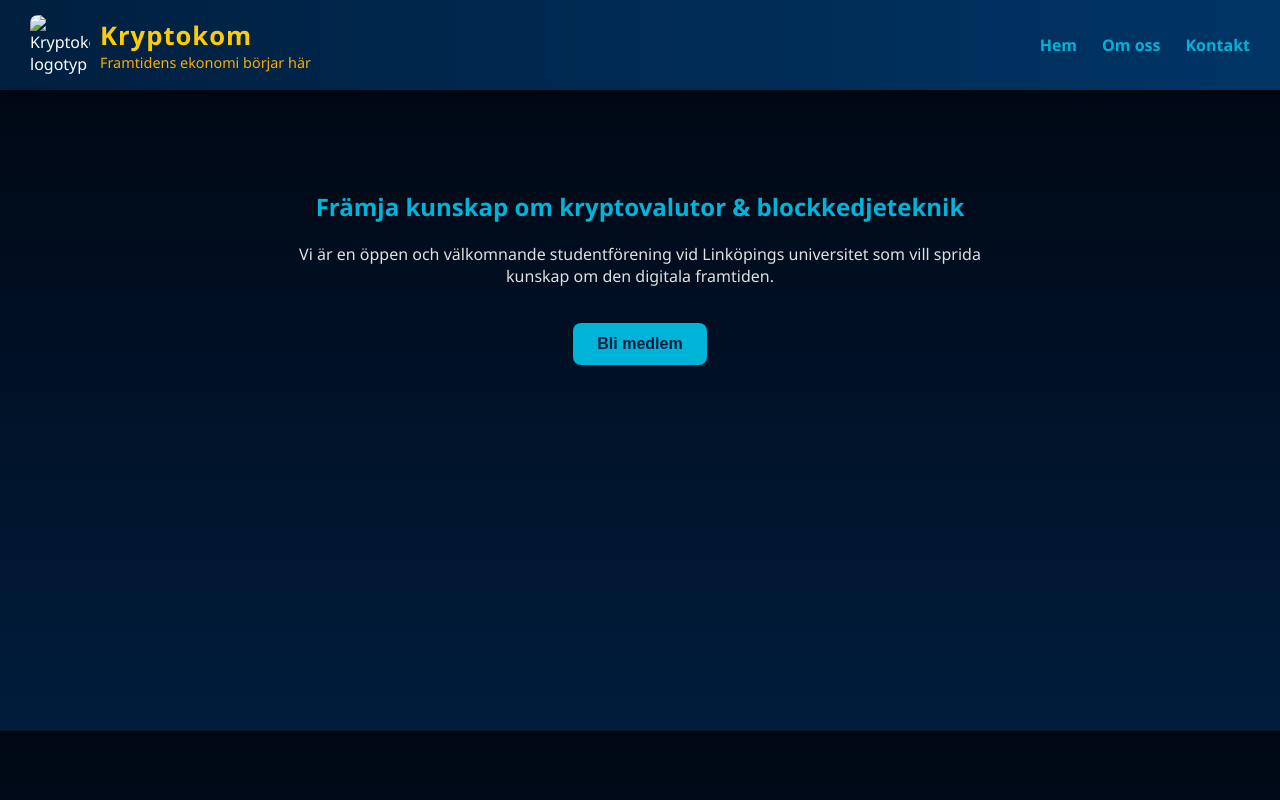
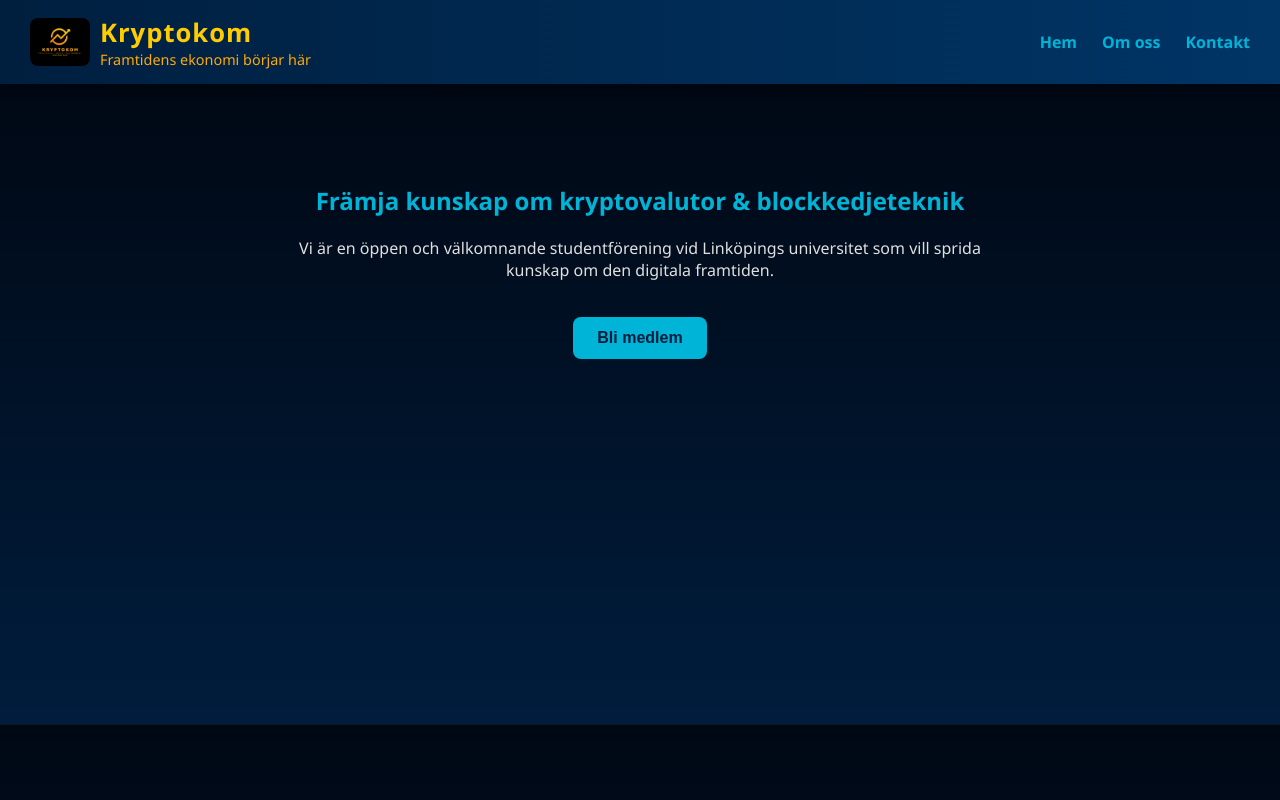
Before and after one commit to martindahlberg44-jpg/krypto-forening, a plain HTML site: page index.html in a window 1280 px wide. Shown: the top 800 px of the page. Drawn offline with Linux system fonts and the light colour scheme.

Commit message:
ändrat fil

```diff
--- a/index.html
+++ b/index.html
@@ -10,7 +10,7 @@
     <!-- Header med logga och meny -->
     <header class="site-header">
         <div class="logo-container">
-            <img src="images/Skärmbild_2025-10-07_144201.png" alt="Kryptokom logotyp" class="logo">
+            <img src="images/logotype.png" alt="Kryptokom logotyp" class="logo">
             <div class="logo-text">
                 <h1>Kryptokom</h1>
                 <p>Framtidens ekonomi börjar här</p>
```
Also changed, not shown: images/logotype.png (added).
